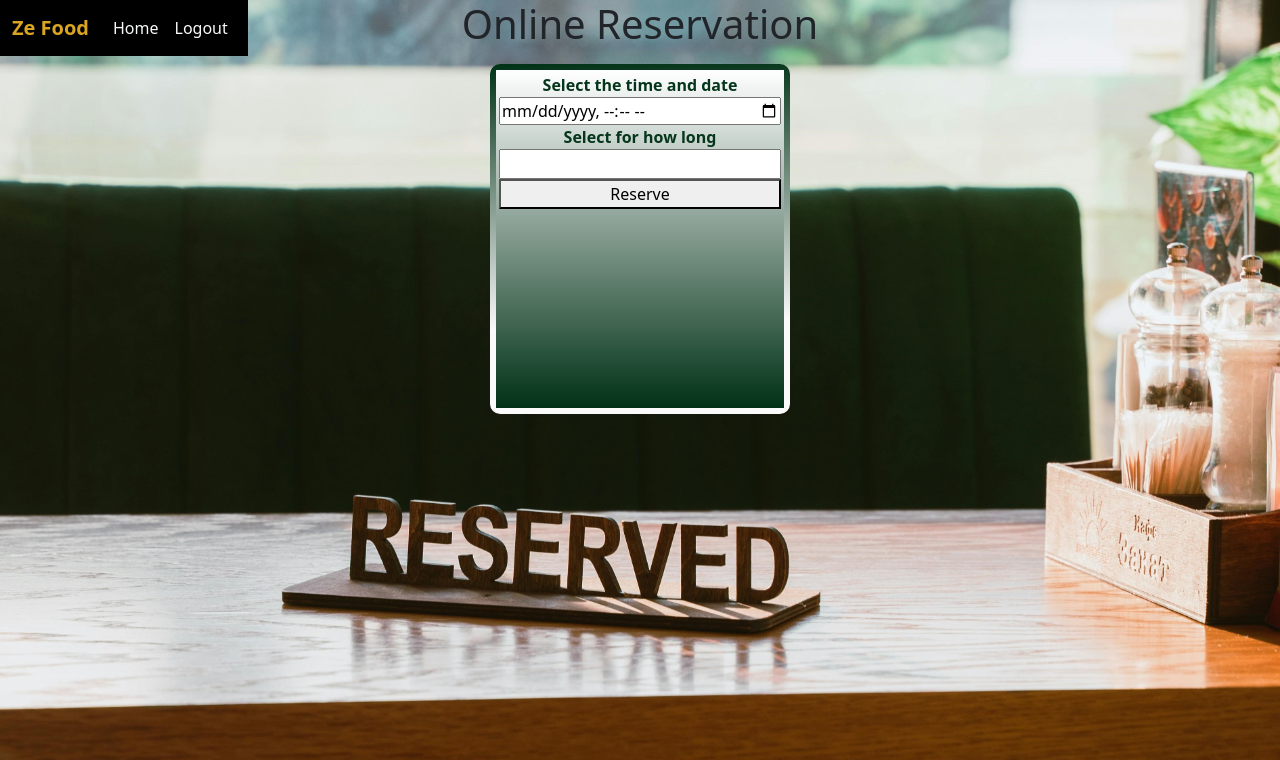
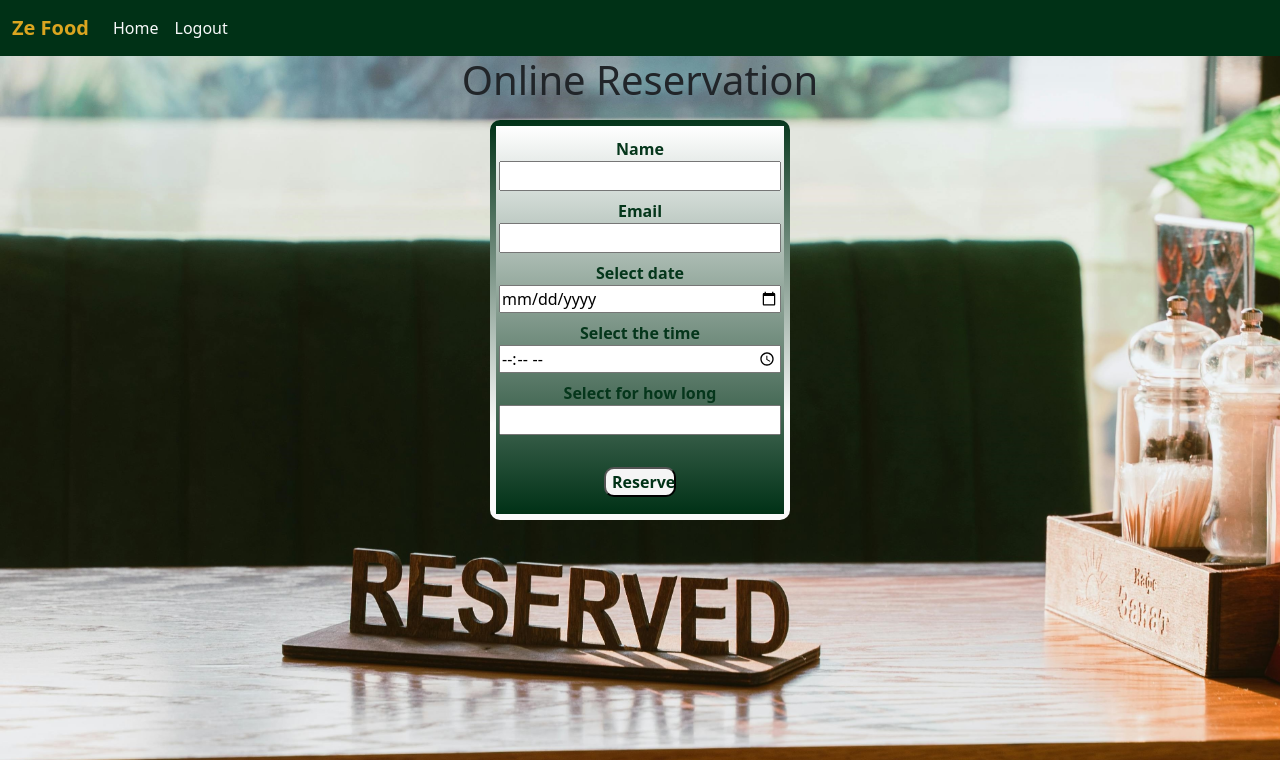
Before and after one commit to Emilian2095/Restaurant.php, a PHP site: page /rezervation.php in a window 1280 px wide. Shown: the top 760 px of the page. Run offline with PHP 8.4, Linux system fonts and the light colour scheme.

Commit message:
update1.3

```diff
--- a/css/reserve.css
+++ b/css/reserve.css
@@ -6,7 +6,7 @@ body{
 
 form{
     width: 300px;
-    height: 350px;
+    height: 400px;
     backdrop-filter: blur(2rem);
     border-radius: 10px;
     margin: 1rem auto;
@@ -16,6 +16,7 @@ form{
     padding: 9px;
     display: flex;
     flex-direction: column;
+    ;
 
 
 }
@@ -23,15 +24,33 @@ label{
     text-align: center;
     font-weight: bold;
     color: #05361b;
+    padding-top: .5rem
 }
 .title{
     text-align: center;
 }
 .navbar{
-    background-color: rgb(0, 0, 0) ;
+    background-color:#003116;
 
 }
 span{
     color: goldenrod;
     font-weight: bold;
 }
+button{
+    text-align: center;
+    margin: 2rem auto;
+    max-width: 4.5rem;
+    max-height: 2rem;
+    border-radius: 10px;
+    background-color: whitesmoke;
+    color: #003116;
+    font-weight: bold;
+
+}
+.message{
+    width: 100%;
+    text-align: center;
+    color: #003116;
+    font-weight: bold;
+}
--- a/rezervation.php
+++ b/rezervation.php
@@ -1,7 +1,20 @@
 <?php
-if (isset($_POST)) {
-    $dateTime = "datetime";
+if (isset($_POST["reserve"])) {
+    $name = "name";
+    $email = "email";
+    $dateTime = $_POST["datetime"];
     $time = "time";
+    $hourTime = $_POST["hourTime"];
+    $hourOnly = intval(substr($hourTime, 0, 2));
+
+
+    $response = "";
+
+    if ($hourOnly >= 7 && $hourOnly <= 12) {
+        $response = "Your reservation has been saved";
+    } else {
+        $response = "We are not open at the chossen time";
+    }
 }
 ?>
 
@@ -19,7 +32,7 @@ if (isset($_POST)) {
 </head>
 
 <body>
-    <nav class="navbar navbar-expand-lg position-fixed">
+    <nav class="navbar navbar-expand-lg">
         <div class="container-fluid">
             <a class="navbar-brand" href="#"><span class="title">Ze Food</span>
             </a>
@@ -39,12 +52,20 @@ if (isset($_POST)) {
     <div class="title">
         <h1>Online Reservation</h1>
     </div>
+    <div class="message"><?= $response ?? "" ?></div>
     <form method="post">
 
-        <label for="datetime">Select the time and date</label>
-        <input type="datetime-local" name="datetime" id="datetime">
-        <label for="time">Select for how long</label>
-        <input type="number" name="time" id="time">
+        <label for="name">Name</label>
+        <input type="text" name="name" id="name" required>
+        <label for="email">Email</label>
+        <input type="text" name="email" id="email" required>
+        <label for="datetime">Select date</label>
+        <input type="date" name="datetime" id="datetime" required>
+        <label for="time">Select the time</label>
+        <input type="time" min="09:00" max="18:00" name="hourTime" id="time" required>
+        <label for="number">Select for how long</label>
+        <input type="number" name="number" id="number" required>
+
 
         <button type="submit" name="reserve">Reserve</button>
 
```
